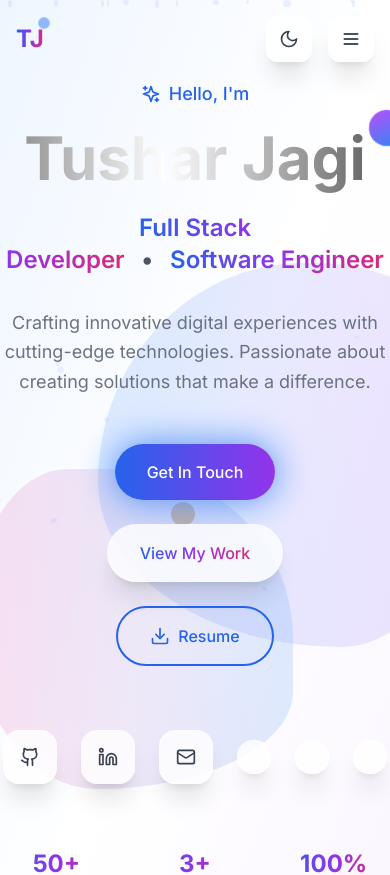
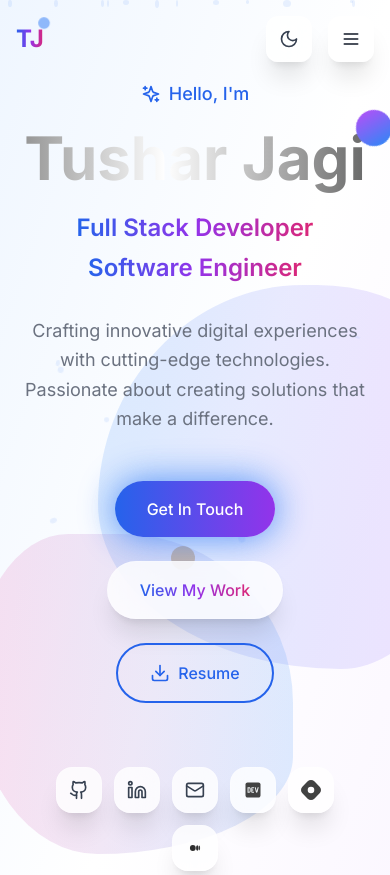
Before and after one commit to Tusharjagi/Tushar_portfolio_2.0, a Next.js app: page / in a window 390 px wide. Shown: the top 875 px of the page. Built offline with nearby package versions, Linux system fonts and the light colour scheme.

Commit message:
Refactor Hero and Skills components for improved layout and responsiveness

```diff
--- a/components/Hero.tsx
+++ b/components/Hero.tsx
@@ -116,13 +116,15 @@ export default function Hero() {
               animate={{ opacity: 1, y: 0 }}
               transition={{ duration: 0.8, delay: 0.6 }}
             >
-              <span className="gradient-text font-semibold">
-                Full Stack Developer
-              </span>
-              <span className="mx-4">•</span>
-              <span className="gradient-text font-semibold">
-                Software Engineer
-              </span>
+              <div className="flex flex-col sm:flex-row items-center justify-center gap-2 sm:gap-4">
+                <span className="gradient-text font-semibold text-center">
+                  Full Stack Developer
+                </span>
+                <span className="hidden sm:inline mx-4">•</span>
+                <span className="gradient-text font-semibold text-center">
+                  Software Engineer
+                </span>
+              </div>
             </motion.div>
 
             <motion.p
@@ -174,7 +176,7 @@ export default function Hero() {
             </motion.div>
 
             <motion.div
-              className="flex items-center justify-center gap-6 mb-16"
+              className="flex flex-wrap items-center justify-center gap-3 sm:gap-6 mb-16 px-4"
               initial={{ opacity: 0, y: 20 }}
               animate={{ opacity: 1, y: 0 }}
               transition={{ duration: 0.8, delay: 1.2 }}
@@ -228,7 +230,7 @@ export default function Hero() {
                     key={label}
                     href={href}
                     target={target}
-                    className={`group relative p-4 glass-card text-gray-700 dark:text-gray-300 ${color} transition-all duration-300 magnetic`}
+                    className={`group relative p-3 sm:p-4 glass-card text-gray-700 dark:text-gray-300 ${color} transition-all duration-300 magnetic`}
                     whileHover={{ scale: 1.1, y: -5, rotate: 5 }}
                     whileTap={{ scale: 0.9 }}
                     aria-label={label}
@@ -236,12 +238,13 @@ export default function Hero() {
                     {iconSrc ? (
                       <img
                         src={iconSrc}
-                        width="24px"
-                        height="24px"
+                        width="20px"
+                        height="20px"
+                        className="sm:w-6 sm:h-6"
                         alt={`${label}-icon`}
                       />
                     ) : (
-                      <Icon size={20} />
+                      <Icon size={20} className="sm:w-5 sm:h-5" />
                     )}
                     <div className="absolute -inset-2 bg-gradient-to-r from-primary-500 to-purple-500 rounded-full opacity-0 group-hover:opacity-20 transition-opacity duration-300 blur" />
                   </motion.a>
--- a/components/Skills.tsx
+++ b/components/Skills.tsx
@@ -288,13 +288,13 @@ export default function Skills() {
           transition={{ duration: 0.6, delay: 0.2 }}
           className="flex justify-center mb-12"
         >
-          <div className="glass-card p-2 rounded-2xl">
-            <div className="flex space-x-2">
+          <div className="glass-card p-2 rounded-2xl w-full max-w-4xl">
+            <div className="flex flex-wrap justify-center gap-2">
               {skillCategories.map((category, index) => (
                 <motion.button
                   key={category.title}
                   onClick={() => setActiveCategory(index)}
-                  className={`px-6 py-3 rounded-xl font-medium transition-all duration-300 flex items-center space-x-2 ${
+                  className={`px-4 py-3 rounded-xl font-medium transition-all duration-300 flex items-center space-x-2 text-sm sm:text-base ${
                     activeCategory === index
                       ? "bg-gradient-to-r from-primary-600 to-purple-600 text-white shadow-lg"
                       : "text-gray-600 dark:text-gray-300 hover:text-primary-600 dark:hover:text-primary-400"
@@ -302,8 +302,8 @@ export default function Skills() {
                   whileHover={{ scale: 1.05 }}
                   whileTap={{ scale: 0.95 }}
                 >
-                  <span className="text-lg">{category.icon}</span>
-                  <span>{category.title}</span>
+                  <span className="text-base sm:text-lg">{category.icon}</span>
+                  <span className="whitespace-nowrap">{category.title}</span>
                 </motion.button>
               ))}
             </div>
```
